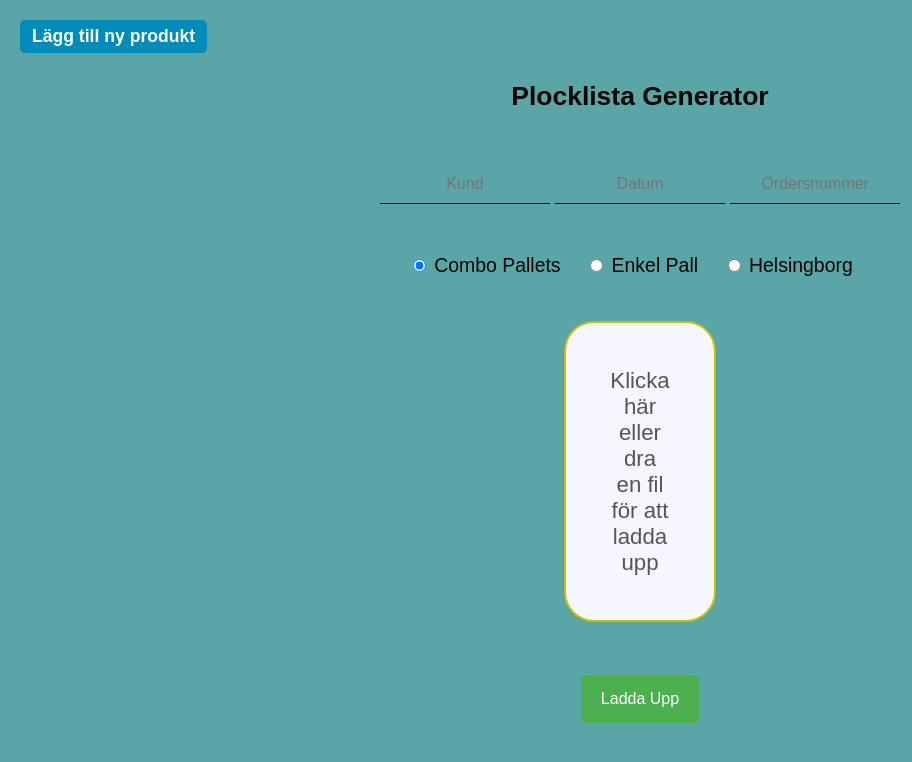
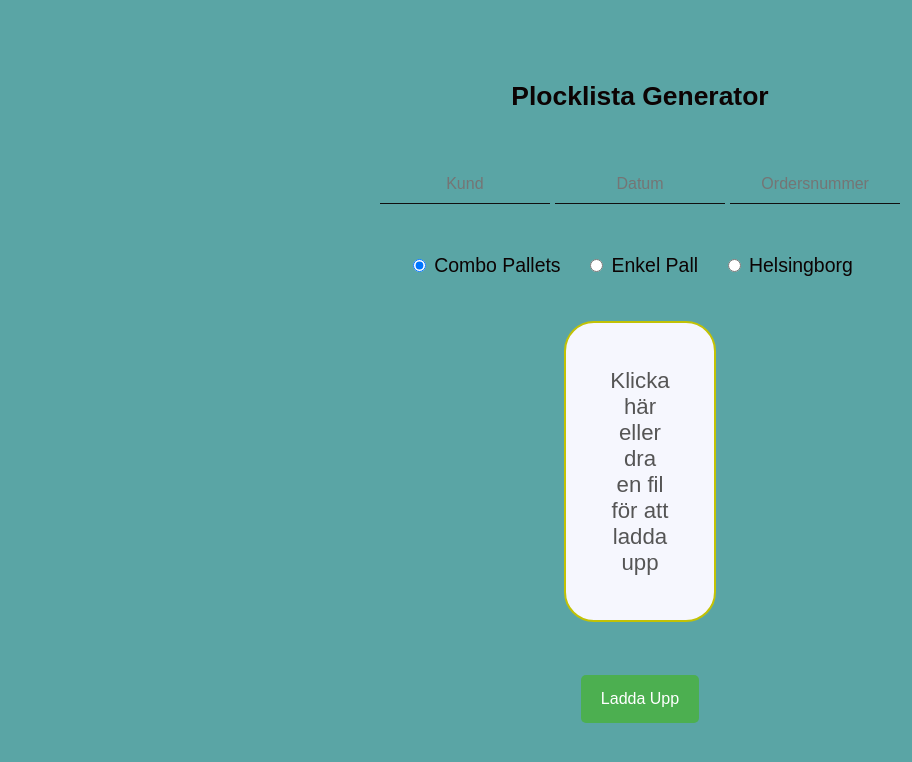
Before and after one commit to Quazar01/Palletize-JS, a website: page index.html in a window 1280 px wide. Shown: the whole page, without its empty margins (0-912 px from the left). Drawn offline with Linux system fonts and the light colour scheme.

Commit message:
Remove adding a new articel from the old host

```diff
--- a/index.html
+++ b/index.html
@@ -15,9 +15,9 @@
 <body>
 
     <h1 id="pageTitle" class="hide-on-print" style="text-align: center; margin: 2em; font-size: 1.5em;" >Plocklista Generator</h1>
-    <div id="add-product-btn-container" class="hide-on-print">
+    <!-- <div id="add-product-btn-container" class="hide-on-print">
         <a href="newproduct.html" id="add-product-btn" class="button-link">Lägg till ny produkt</a>
-    </div>
+    </div> -->
     <div id="userInputs">
         <input type="text" class="userInput" id="kund" placeholder="Kund" >
         <input type="text" class="userInput" id="date" placeholder="Datum">
```
